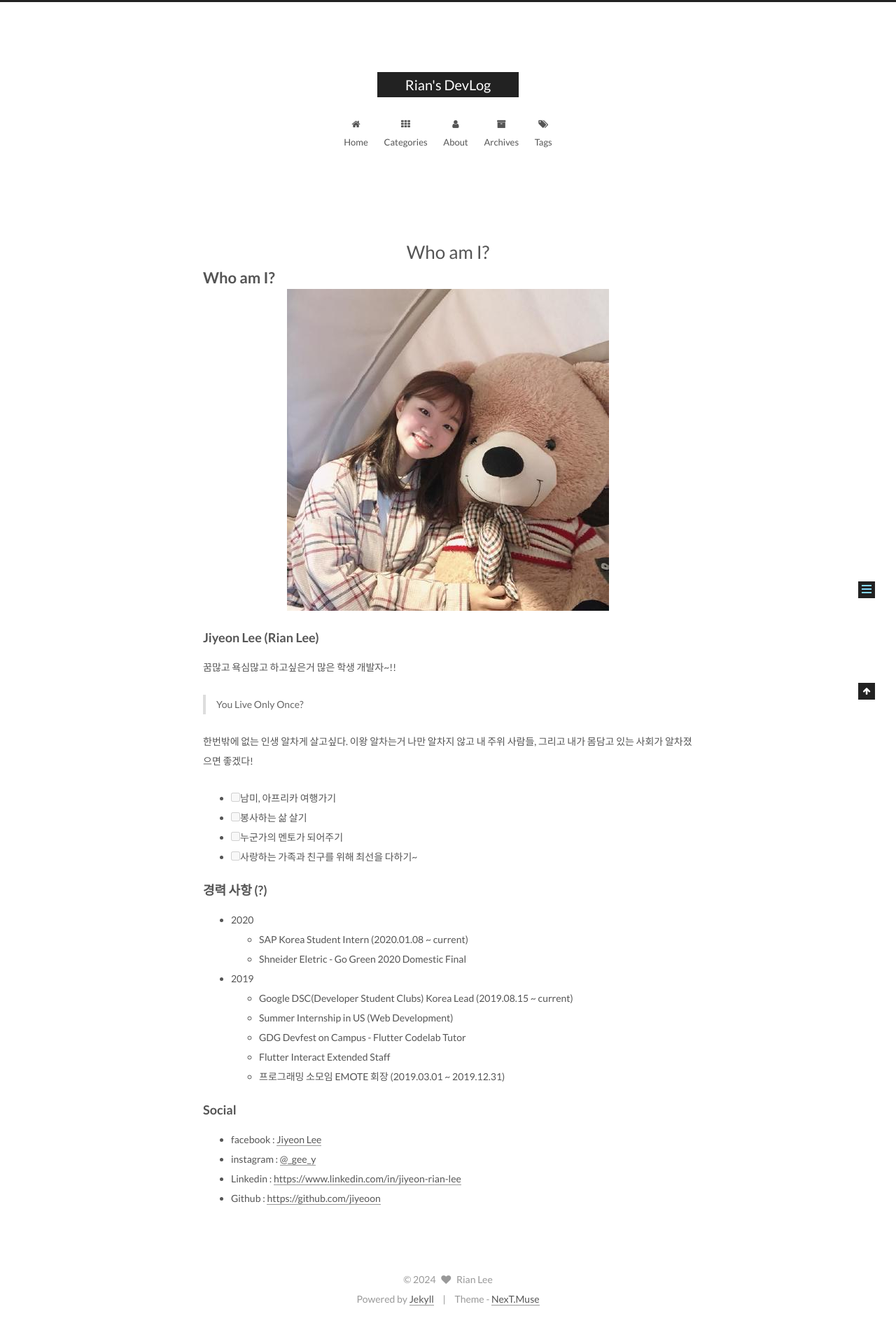
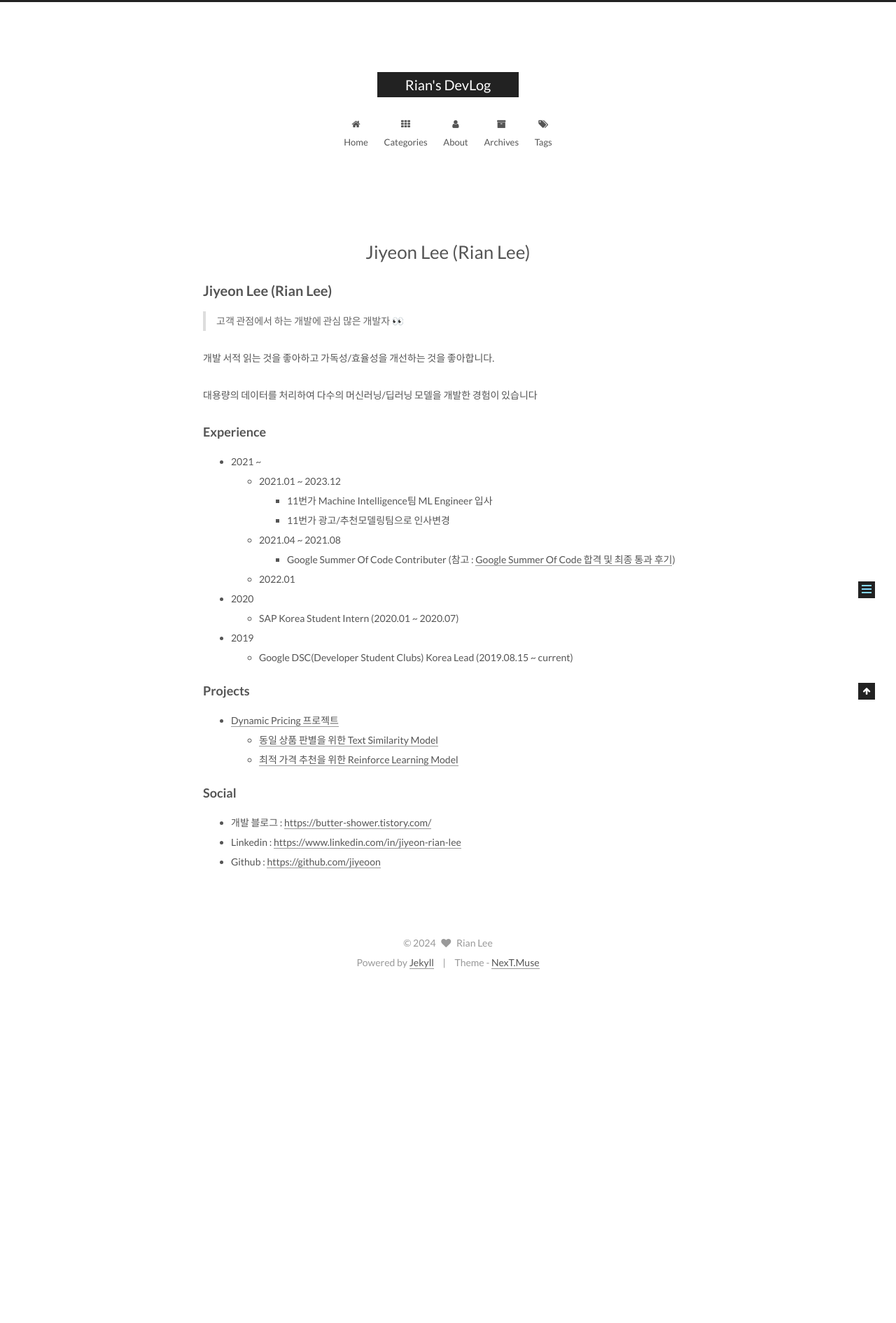
Before and after one commit to jiyeoon/jiyeoon.github.io, a Jekyll site: the page built from about/index.md, in a window 1280 px wide. Shown: the whole page at 70% size. Built offline with Jekyll 4.4.1, drawn with Linux system fonts in a browser that asks for light colours; our own code applies the rules of GitHub Pages for plain Markdown files; after the commit the page ends 1410 px from its top, so only the background shows below that.

Commit message:
about 수정

```diff
--- a/about/index.md
+++ b/about/index.md
@@ -3,43 +3,40 @@ layout: page
 type: about
 ---
 
-# Who am I?
+
+## Jiyeon Lee (Rian Lee)
+
+> 고객 관점에서 하는 개발에 관심 많은 개발자 👀
+
+개발 서적 읽는 것을 좋아하고 가독성/효율성을 개선하는 것을 좋아합니다.
+
+대용량의 데이터를 처리하여 다수의 머신러닝/딥러닝 모델을 개발한 경험이 있습니다
 
 
+### Experience
 
-![내사진](../assets/images/jiyeonlee.jpeg)
-
-### Jiyeon Lee (Rian Lee)
-
-꿈많고 욕심많고 하고싶은거 많은 학생 개발자~!!
-
-> You Live Only Once?
-
-한번밖에 없는 인생 알차게 살고싶다. 이왕 알차는거 나만 알차지 않고 내 주위 사람들, 그리고 내가 몸담고 있는 사회가 알차졌으면 좋겠다!
-
-- [ ] 남미, 아프리카 여행가기
-- [ ] 봉사하는 삶 살기
-- [ ] 누군가의 멘토가 되어주기
-- [ ] 사랑하는 가족과 친구를 위해 최선을 다하기~
+- 2021 ~
+    - 2021.01 ~ 2023.12
+        - 11번가 Machine Intelligence팀 ML Engineer 입사
+        - 11번가 광고/추천모델링팀으로 인사변경
+    - 2021.04 ~ 2021.08
+        - Google Summer Of Code Contributer (참고 : [Google Summer Of Code 합격 및 최종 통과 후기](https://butter-shower.tistory.com/240))
+    - 2022.01
+- 2020
+    - SAP Korea Student Intern (2020.01 ~ 2020.07)
+- 2019
+    - Google DSC(Developer Student Clubs) Korea Lead (2019.08.15 ~ current)
 
 
-### 경력 사항 (?)
+### Projects
 
-- 2020
-    - SAP Korea Student Intern (2020.01.08 ~ current)
-    - Shneider Eletric -  Go Green 2020  Domestic Final
-
-- 2019
-    - Google DSC(Developer Student Clubs) Korea Lead (2019.08.15 ~ current)
-    - Summer Internship in US (Web Development)
-    - GDG Devfest on Campus - Flutter Codelab Tutor
-    - Flutter Interact Extended Staff
-    - 프로그래밍 소모임 EMOTE 회장 (2019.03.01 ~ 2019.12.31)
+- [Dynamic Pricing 프로젝트](https://daffy-timbale-425.notion.site/Dynamic-Pricing-8f72b956befe49cca291aefcf5ae26c8)
+    - [동일 상품 판별을 위한 Text Similarity Model](https://daffy-timbale-425.notion.site/Text-Similarity-Model-b7f5fe68b4794d279dfb36fa483bdd58)
+    - [최적 가격 추천을 위한 Reinforce Learning Model](https://daffy-timbale-425.notion.site/Reinforce-Learning-Model-f9ef71b6bd6b4a7bb8db108168b3d2ed)
 
 
 ### Social
 
-- facebook : [Jiyeon Lee](https://www.facebook.com/profile.php?id=100005354681961)
-- instagram : [@_gee_y](https://www.instagram.com/_gee_y/?hl=ko)
+- 개발 블로그 : <https://butter-shower.tistory.com/>
 - Linkedin : <https://www.linkedin.com/in/jiyeon-rian-lee>
 - Github : <https://github.com/jiyeoon>
```
